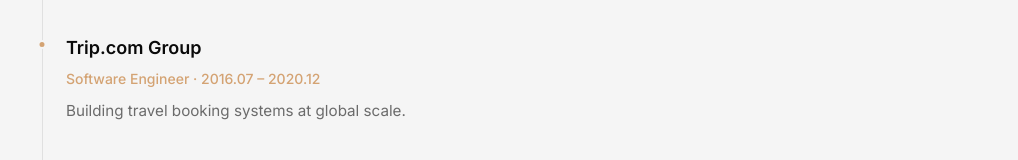
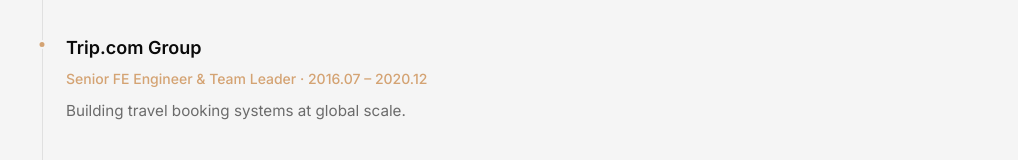
Before and after one commit to elevenbeans/myprofile, a plain HTML site: page index.html in a window 1280 px wide. Shown: the part 563-723 px from the top of the page, without its empty margins (262-1280 px from the left). Drawn offline with Linux system fonts and the light colour scheme.

Commit message:
fix: update Trip.com role

```diff
--- a/index.html
+++ b/index.html
@@ -456,7 +456,7 @@
           <div class="timeline__dot"></div>
           <div>
             <h3 class="timeline__company" data-i18n="exp-1-company">Trip.com Group</h3>
-            <p class="timeline__meta"><span data-i18n="exp-1-role">Software Engineer</span> <span class="middot">&middot;</span> <span data-i18n="exp-1-date">2016.07 – 2020.12</span></p>
+            <p class="timeline__meta"><span data-i18n="exp-1-role">Senior FE Engineer &amp; Team Leader</span> <span class="middot">&middot;</span> <span data-i18n="exp-1-date">2016.07 – 2020.12</span></p>
             <p class="timeline__desc" data-i18n="exp-1-desc">Building travel booking systems at global scale.</p>
           </div>
         </div>
@@ -569,7 +569,7 @@
         'section-projects': 'Projects',
         'section-hobbies': 'Interests',
         'exp-1-company': 'Trip.com Group',
-        'exp-1-role': 'Software Engineer',
+        'exp-1-role': 'Senior FE Engineer & Team Leader',
         'exp-1-date': '2016.07 \u2013 2020.12',
         'exp-1-desc': 'Building travel booking systems at global scale.',
         'exp-2-company': 'Travix \u00b7 Cheaptickets.nl \u00b7 Budgetair.com',
@@ -609,7 +609,7 @@
         'section-projects': '\u9879\u76EE',
         'section-hobbies': '\u5174\u8DA3\u7231\u597D',
         'exp-1-company': '\u643A\u7A0B\u96C6\u56E2',
-        'exp-1-role': '\u8F6F\u4EF6\u5DE5\u7A0B\u5E08',
+        'exp-1-role': '\u9AD8\u7EA7\u524D\u7AEF\u5DE5\u7A0B\u5E08\u4E0E\u56E2\u961F\u9886\u5BFC',
         'exp-1-date': '2016.07 \u2013 2020.12',
         'exp-1-desc': '\u6784\u5EFA\u5168\u7403\u89C4\u6A21\u7684\u65C5\u884C\u9884\u8BA2\u7CFB\u7EDF\u3002',
         'exp-2-company': 'Travix \u00b7 Cheaptickets.nl \u00b7 Budgetair.com',
```
